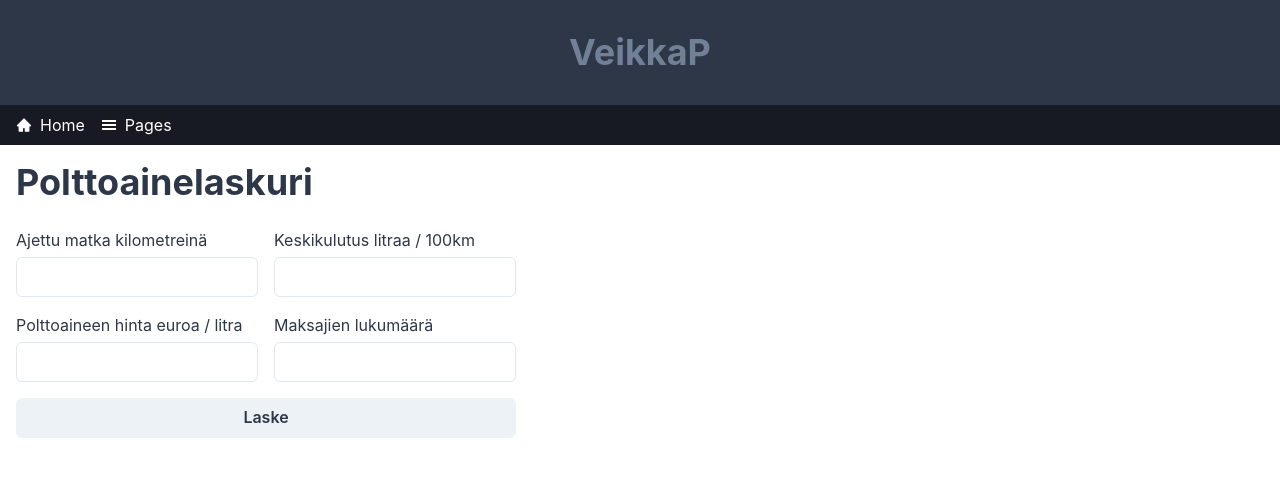
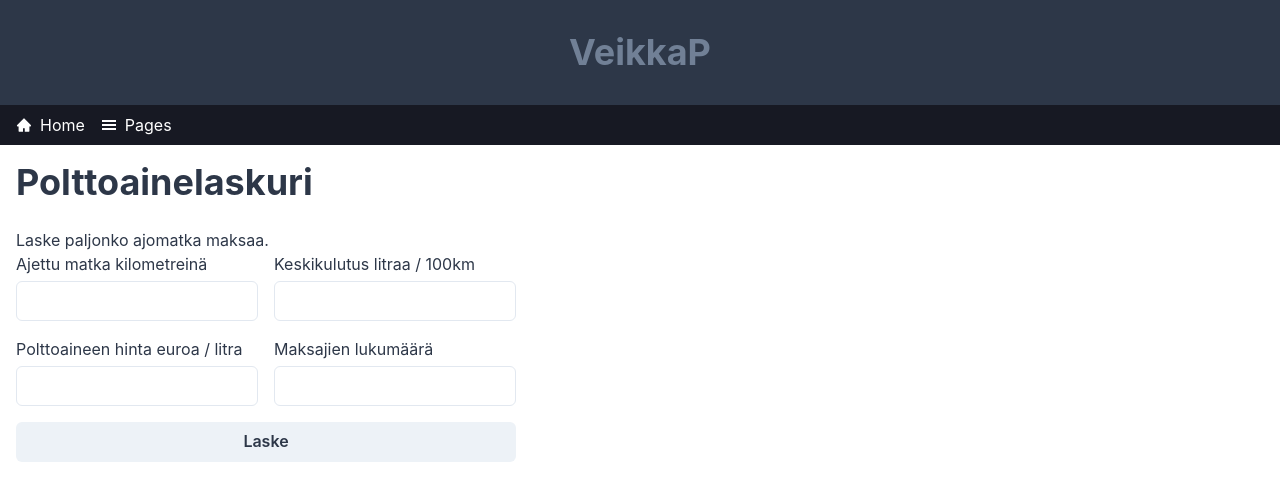
Before and after one commit to Iiigorriii/reactnettisivut, a Next.js app: page /polttoainelaskuri in a window 1280 px wide. Shown: the top 500 px of the page. Built offline with nearby package versions, Linux system fonts and the light colour scheme.

Commit message:
Update index.js

```diff
--- a/pages/polttoainelaskuri/index.js
+++ b/pages/polttoainelaskuri/index.js
@@ -37,11 +37,15 @@ const Polttoainelaskuri = () => {
   return (
     <Layout>
       <Heading>Polttoainelaskuri</Heading>
+      <br/>
+      <text>Laske paljonko ajomatka maksaa. </text>
       <br />
       <div className={styles.laskuri}>
         <div className={styles.laskuriRivi}>
           <div className={styles.label}>
-            <label htmlFor="Kilometrit">Ajettu matka kilometreinä</label>
+            <label htmlFor="Kilometrit">
+              <p className={styles.style1}>Ajettu matka kilometreinä</p>
+            </label>
             <Input
               type="text"
               id="Kilometrit"
@@ -50,7 +54,9 @@ const Polttoainelaskuri = () => {
             />
           </div>
           <div className={styles.label}>
-            <label htmlFor="Keskikulutus">Keskikulutus litraa / 100km</label>
+            <label htmlFor="Keskikulutus">
+            <p className={styles.style1}>Keskikulutus litraa / 100km</p>
+              </label>
             <Input
               type="text"
               id="Keskikulutus"
@@ -61,7 +67,9 @@ const Polttoainelaskuri = () => {
         </div>
         <div className={styles.laskuriRivi}>
           <div className={styles.label}>
-            <label htmlFor="Litrahinta">Polttoaineen hinta euroa / litra </label>
+            <label htmlFor="Litrahinta">
+            <p className={styles.style1}>Polttoaineen hinta euroa / litra</p>
+               </label>
             <Input
               type="text"
               id="Litrahinta"
@@ -72,7 +80,8 @@ const Polttoainelaskuri = () => {
 
           <div className={styles.label}>
             <label htmlFor="Maksajat">
-              Maksajien lukumäärä
+            <p className={styles.style1}>Maksajien lukumäärä</p>
+
             </label>
             <Input
               type="text"
```
